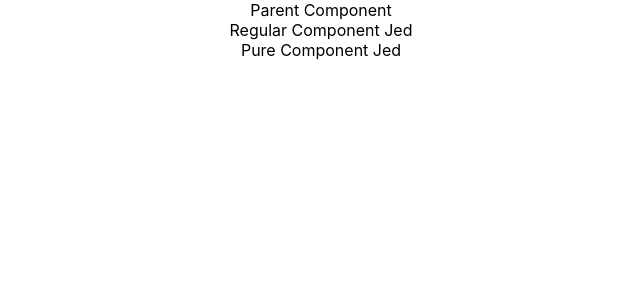
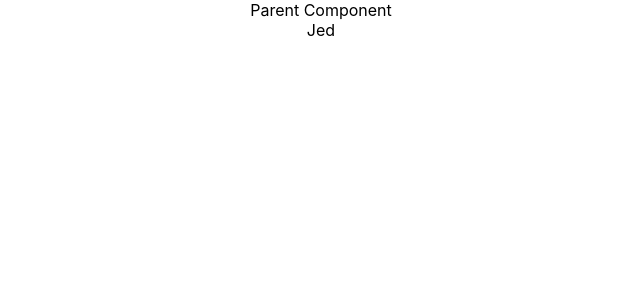
Before and after one commit to orvinjedalava/Exercises, a React (Create React App) app in the folder React/hello-world/: page / in a window 1280 px wide. Shown: the top 300 px of the page, without its empty margins (319-959 px from the left). Built offline with nearby package versions, Linux system fonts and the light colour scheme.

Commit message:
React.memo - MemoComp.js

```diff
--- /dev/null
+++ b/React/hello-world/src/components/MemoComp.js
@@ -0,0 +1,12 @@
+import React from 'react';
+
+function MemoComp({name}) {
+    console.log('Rendering Memo Component');
+    return (
+        <div>
+            {name}
+        </div>
+    );
+}
+
+export default React.memo(MemoComp);
--- a/React/hello-world/src/components/ParentComp.js
+++ b/React/hello-world/src/components/ParentComp.js
@@ -1,6 +1,7 @@
 import React, { Component } from 'react';
 import RegComp from './RegComp.js';
 import PureComp from './PureComp.js';
+import MemoComp from './MemoComp.js';
 
 class ParentComp extends Component {
     constructor(props) {
@@ -24,8 +25,9 @@
         return (
             <div>
                 Parent Component
-                <RegComp name={this.state.name}></RegComp>
-                <PureComp name={this.state.name}></PureComp>
+                <MemoComp name={this.state.name}/>
+                {/*<RegComp name={this.state.name}></RegComp>*/}
+                {/*<PureComp name={this.state.name}></PureComp>*/}
             </div>
         );
     }
```
